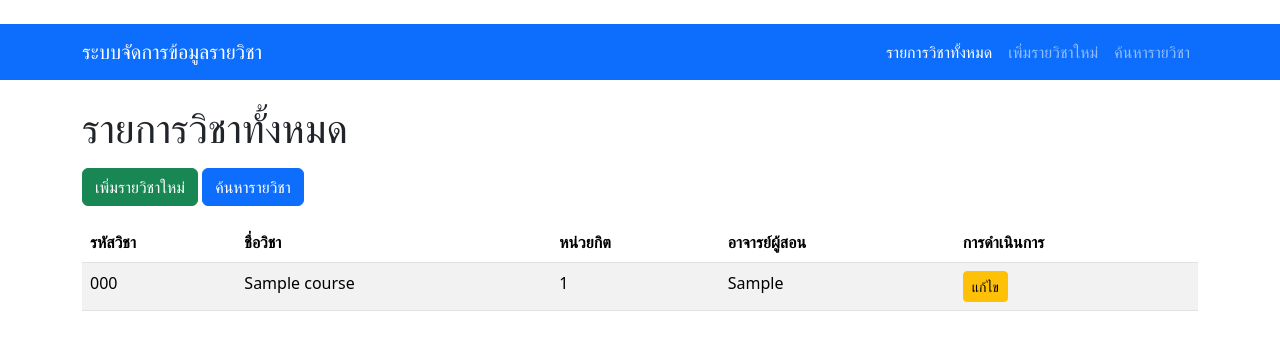
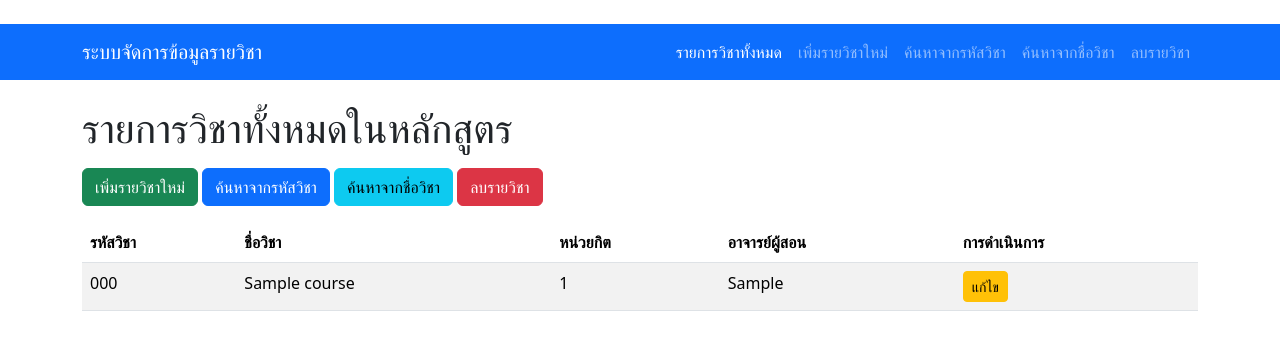
Before and after one commit to tharadonsaraboot/65114540273-D, a Django app: page /courses/ in a window 1280 px wide. Shown: the top 350 px of the page. Run offline with Django 5.2, Linux system fonts and the light colour scheme; tables that the repository leaves empty hold one stand-in row (values such as "Sample post").

Commit message:
เพิ่มฟังก์ชันค้นหาตามชื่อวิชาและลบรายวิชา

```diff
--- a/courses/templates/courses/course_management.html
+++ b/courses/templates/courses/course_management.html
@@ -16,6 +16,14 @@
         }
         .action-buttons {
             margin-bottom: 1rem;
+        }
+        .success-message {
+            animation: fadeOut 5s forwards;
+        }
+        @keyframes fadeOut {
+            0% { opacity: 1; }
+            80% { opacity: 1; }
+            100% { opacity: 0; }
         }
     </style>
 </head>
@@ -38,7 +46,15 @@
                     </li>
                     <li class="nav-item">
                         <a class="nav-link {% if mode == 'search' %}active{% endif %}"
-                           href="{% url 'course_management' %}?mode=search">ค้นหารายวิชา</a>
+                           href="{% url 'course_management' %}?mode=search">ค้นหาจากรหัสวิชา</a>
+                    </li>
+                    <li class="nav-item">
+                        <a class="nav-link {% if mode == 'search_name' %}active{% endif %}"
+                           href="{% url 'course_management' %}?mode=search_name">ค้นหาจากชื่อวิชา</a>
+                    </li>
+                    <li class="nav-item">
+                        <a class="nav-link {% if mode == 'delete' %}active{% endif %}"
+                           href="{% url 'course_management' %}?mode=delete">ลบรายวิชา</a>
                     </li>
                 </ul>
             </div>
@@ -46,12 +62,21 @@
     </nav>
 
     <div class="container">
+        <!-- แสดงข้อความแจ้งเตือนความสำเร็จ -->
+        {% if success_message %}
+        <div class="alert alert-success success-message mb-3">
+            {{ success_message }}
+        </div>
+        {% endif %}
+
         <!-- แสดงรายการวิชาทั้งหมด -->
         {% if mode == 'list' %}
-            <h1 class="mb-3">รายการวิชาทั้งหมด</h1>
+            <h1 class="mb-3">รายการวิชาทั้งหมดในหลักสูตร</h1>
             <div class="action-buttons">
                 <a href="{% url 'course_management' %}?mode=create" class="btn btn-success">เพิ่มรายวิชาใหม่</a>
-                <a href="{% url 'course_management' %}?mode=search" class="btn btn-primary">ค้นหารายวิชา</a>
+                <a href="{% url 'course_management' %}?mode=search" class="btn btn-primary">ค้นหาจากรหัสวิชา</a>
+                <a href="{% url 'course_management' %}?mode=search_name" class="btn btn-info">ค้นหาจากชื่อวิชา</a>
+                <a href="{% url 'course_management' %}?mode=delete" class="btn btn-danger">ลบรายวิชา</a>
             </div>
 
             {% if courses %}
@@ -86,9 +111,9 @@
                 <div class="alert alert-info">ยังไม่มีข้อมูลรายวิชา</div>
             {% endif %}
 
-        <!-- แบบฟอร์มค้นหารายวิชา -->
+        <!-- แบบฟอร์มค้นหารายวิชาจากรหัสวิชา -->
         {% elif mode == 'search' %}
-            <h1 class="mb-3">ค้นหารายวิชาเพื่อแก้ไข</h1>
+            <h1 class="mb-3">ค้นหารายวิชาจากรหัสวิชา</h1>
 
             <form method="post">
                 {% csrf_token %}
@@ -97,7 +122,7 @@
                     <input type="text" class="form-control" id="course_code" name="course_code" required>
                     <div class="form-text">กรุณาระบุรหัสวิชาที่ต้องการค้นหา เช่น CS101</div>
                 </div>
-                <button type="submit" name="search" class="btn btn-primary">ค้นหา</button>
+                <button type="submit" name="search_code" class="btn btn-primary">ค้นหา</button>
                 <a href="{% url 'course_management' %}" class="btn btn-secondary">กลับไปยังรายการวิชา</a>
             </form>
 
@@ -107,6 +132,77 @@
                 <div class="mt-2">
                     <a href="{% url 'course_management' %}?mode=create" class="btn btn-success">เพิ่มรายวิชาใหม่</a>
                 </div>
+            </div>
+            {% endif %}
+
+        <!-- แบบฟอร์มค้นหารายวิชาจากชื่อวิชา -->
+        {% elif mode == 'search_name' %}
+            <h1 class="mb-3">ค้นหารายวิชาจากชื่อวิชา</h1>
+
+            <form method="post">
+                {% csrf_token %}
+                <div class="mb-3">
+                    <label for="course_name" class="form-label">ชื่อวิชา</label>
+                    <input type="text" class="form-control" id="course_name" name="course_name" required>
+                    <div class="form-text">กรุณาระบุชื่อวิชาหรือบางส่วนของชื่อวิชาที่ต้องการค้นหา</div>
+                </div>
+                <button type="submit" name="search_name" class="btn btn-primary">ค้นหา</button>
+                <a href="{% url 'course_management' %}" class="btn btn-secondary">กลับไปยังรายการวิชา</a>
+            </form>
+
+            {% if search_results %}
+            <h3 class="mt-4">ผลการค้นหา</h3>
+            <div class="table-responsive">
+                <table class="table table-striped table-hover">
+                    <thead>
+                        <tr>
+                            <th>รหัสวิชา</th>
+                            <th>ชื่อวิชา</th>
+                            <th>หน่วยกิต</th>
+                            <th>อาจารย์ผู้สอน</th>
+                            <th>การดำเนินการ</th>
+                        </tr>
+                    </thead>
+                    <tbody>
+                        {% for course in search_results %}
+                        <tr>
+                            <td>{{ course.course_code }}</td>
+                            <td>{{ course.course_name }}</td>
+                            <td>{{ course.credits }}</td>
+                            <td>{{ course.instructor }}</td>
+                            <td>
+                                <a href="{% url 'course_management_with_code' course.course_code %}?mode=edit"
+                                   class="btn btn-sm btn-warning">แก้ไข</a>
+                            </td>
+                        </tr>
+                        {% endfor %}
+                    </tbody>
+                </table>
+            </div>
+            {% elif error_message %}
+            <div class="alert alert-danger mt-3">
+                {{ error_message }}
+            </div>
+            {% endif %}
+
+        <!-- แบบฟอร์มลบรายวิชาจากรหัสวิชา -->
+        {% elif mode == 'delete' %}
+            <h1 class="mb-3">ลบรายวิชาจากรหัสวิชา</h1>
+
+            <form method="post" onsubmit="return confirm('คุณแน่ใจหรือไม่ที่จะลบรายวิชานี้? การกระทำนี้ไม่สามารถยกเลิกได้');">
+                {% csrf_token %}
+                <div class="mb-3">
+                    <label for="course_code" class="form-label">รหัสวิชาที่ต้องการลบ</label>
+                    <input type="text" class="form-control" id="course_code" name="course_code" required>
+                    <div class="form-text text-danger">คำเตือน: การลบรายวิชาไม่สามารถเรียกคืนได้</div>
+                </div>
+                <button type="submit" name="delete" class="btn btn-danger">ลบรายวิชา</button>
+                <a href="{% url 'course_management' %}" class="btn btn-secondary">ยกเลิก</a>
+            </form>
+
+            {% if error_message %}
+            <div class="alert alert-danger mt-3">
+                {{ error_message }}
             </div>
             {% endif %}
 
@@ -160,5 +256,14 @@
     </div>
 
     <script src="https://cdn.jsdelivr.net/npm/bootstrap@5.3.0-alpha1/dist/js/bootstrap.bundle.min.js"></script>
+    <script>
+        // ซ่อนข้อความแจ้งเตือนความสำเร็จหลังจาก 5 วินาที
+        setTimeout(function() {
+            var successMessages = document.getElementsByClassName('success-message');
+            for (var i = 0; i < successMessages.length; i++) {
+                successMessages[i].style.display = 'none';
+            }
+        }, 5000);
+    </script>
 </body>
 </html>
--- a/courses/views.py
+++ b/courses/views.py
@@ -1,4 +1,5 @@
 from django.shortcuts import render, get_object_or_404, redirect
+from django.db.models import Q
 from .models import Course
 from .forms import CourseForm
 
@@ -8,29 +9,54 @@ def course_management(request, course_code=None):
     course = None
     form = None
     error_message = None
-    mode = request.GET.get('mode', 'list')  # list, edit, create, search
+    success_message = None
+    search_results = None
+    mode = request.GET.get('mode', 'list')  # list, edit, create, search, search_name, delete
 
-    # กรณีค้นหารายวิชา
-    if request.method == 'POST' and 'search' in request.POST:
+    # กรณีค้นหารายวิชาจากรหัสวิชา
+    if request.method == 'POST' and 'search_code' in request.POST:
         search_code = request.POST.get('course_code')
         try:
             course = Course.objects.get(course_code=search_code)
-            mode = 'edit'
+            return redirect(f'/courses/{course.course_code}/?mode=edit')
         except Course.DoesNotExist:
             error_message = f"ไม่พบรายวิชารหัส {search_code}"
             mode = 'search'
+
+    # กรณีค้นหารายวิชาจากชื่อวิชา
+    elif request.method == 'POST' and 'search_name' in request.POST:
+        search_name = request.POST.get('course_name')
+        search_results = Course.objects.filter(course_name__icontains=search_name)
+        if not search_results:
+            error_message = f"ไม่พบรายวิชาที่มีชื่อคล้ายกับ '{search_name}'"
+        mode = 'search_name'
+
+    # กรณีลบรายวิชา
+    elif request.method == 'POST' and 'delete' in request.POST:
+        course_code_to_delete = request.POST.get('course_code')
+        try:
+            course = Course.objects.get(course_code=course_code_to_delete)
+            course_name = course.course_name
+            course.delete()
+            success_message = f"ลบรายวิชา {course_code_to_delete} - {course_name} เรียบร้อยแล้ว"
+            return redirect('/courses/?mode=list&message=delete_success')
+        except Course.DoesNotExist:
+            error_message = f"ไม่พบรายวิชารหัส {course_code_to_delete}"
+            mode = 'delete'
 
     # กรณีสร้างหรือแก้ไขรายวิชา
     elif request.method == 'POST' and ('create' in request.POST or 'edit' in request.POST):
         if course_code:  # แก้ไข
             course = get_object_or_404(Course, course_code=course_code)
             form = CourseForm(request.POST, instance=course)
+            success_message = f"แก้ไขข้อมูลรายวิชา {course_code} เรียบร้อยแล้ว"
         else:  # สร้างใหม่
             form = CourseForm(request.POST)
+            success_message = "เพิ่มรายวิชาใหม่เรียบร้อยแล้ว"
 
         if form.is_valid():
             form.save()
-            return redirect('course_management')
+            return redirect('/courses/?message=save_success')
 
         mode = 'edit' if course_code else 'create'
 
@@ -41,10 +67,18 @@ def course_management(request, course_code=None):
     elif mode == 'create':
         form = CourseForm()
 
+    # ตรวจสอบข้อความสำเร็จจาก URL parameter
+    if request.GET.get('message') == 'save_success':
+        success_message = "บันทึกข้อมูลเรียบร้อยแล้ว"
+    elif request.GET.get('message') == 'delete_success':
+        success_message = "ลบรายวิชาเรียบร้อยแล้ว"
+
     return render(request, 'courses/course_management.html', {
         'courses': courses,
         'course': course,
         'form': form,
         'error_message': error_message,
+        'success_message': success_message,
+        'search_results': search_results,
         'mode': mode
     })
```
